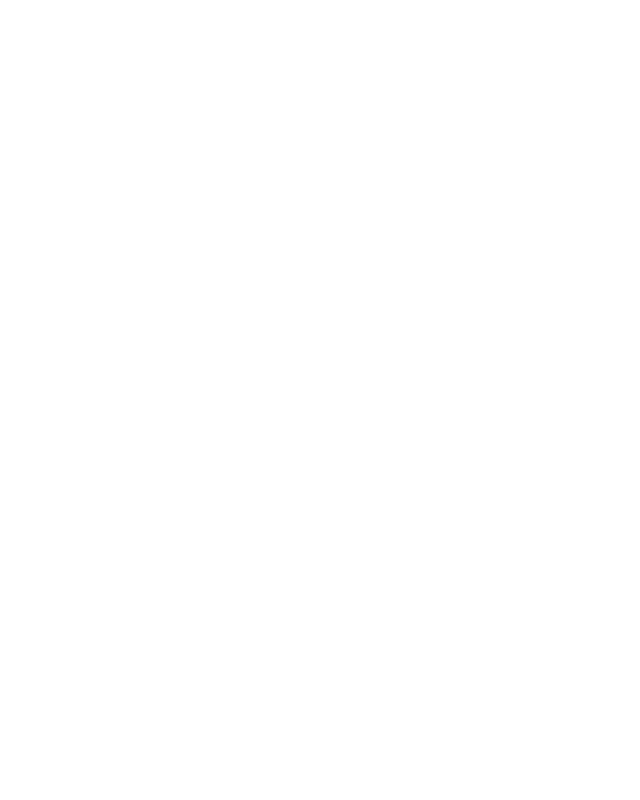
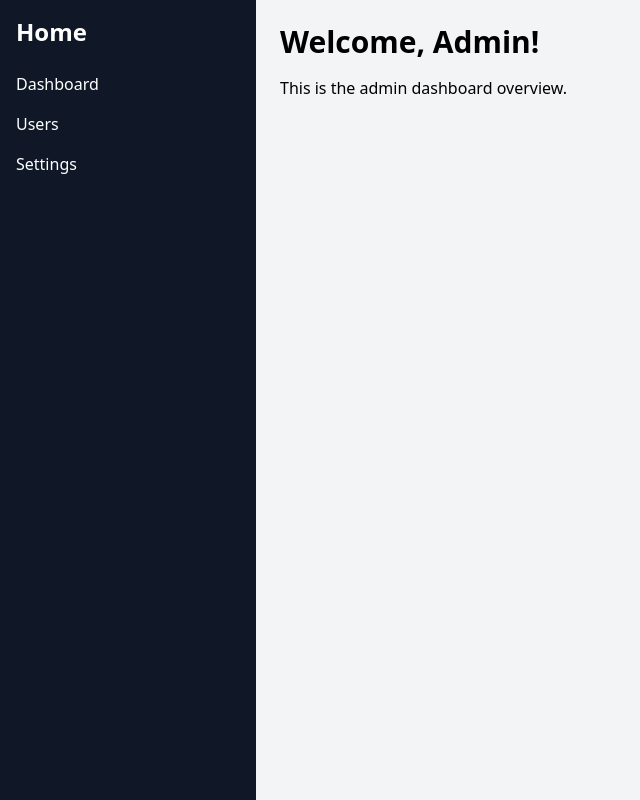
Before and after one commit to sajidmehmoodtariq30/Job_Portal_Frontend, a React (Vite) app: page /admin in a window 1280 px wide. Before the commit this address had no page. Shown: the whole page, without its empty margins (0-640 px from the left). Built offline with nearby package versions, Linux system fonts and the light colour scheme.

Commit message:
Basic Layout

```diff
--- a/src/App.jsx
+++ b/src/App.jsx
@@ -1,7 +1,11 @@
 import React from 'react'
 import { BrowserRouter, Route, Routes } from 'react-router-dom'
 import AppLayout from './components/Layout/AppLayout.jsx'
+import AdminLayout from './components/Layout/AdminLayout.jsx'
+import ClientLayout from './components/Layout/ClientLayout.jsx'
 import Home from './pages/Home.jsx'
+import AdminHome from './pages/AdminHome.jsx'
+import ClientHome from './pages/ClientHome.jsx'
 import Login from './pages/Login.jsx'
 
 const App = () => {
@@ -12,6 +16,13 @@ const App = () => {
           <Route path='' element={<Home />} />
           <Route path='login' element={<Login />} />
         </Route>
+        <Route path="/admin" element={<AdminLayout />}>
+          <Route index element={<AdminHome />} />
+        </Route>
+
+        <Route path="/client" element={<ClientLayout />}>
+          <Route index element={<ClientHome />} />
+        </Route>
       </Routes>
     </BrowserRouter>
   )
--- /dev/null
+++ b/src/components/Layout/AdminLayout.jsx
@@ -0,0 +1,16 @@
+import React from 'react'
+import AdminSidebar from '../UI/AdminSidebar.jsx'
+import { Outlet } from 'react-router-dom'
+
+const AdminLayout = () => {
+    return (
+        <div className="flex h-screen bg-gray-100">
+            <AdminSidebar />
+            <main className="flex-1 p-6 overflow-y-auto">
+                <Outlet />
+            </main>
+        </div>
+    )
+}
+
+export default AdminLayout
--- /dev/null
+++ b/src/components/Layout/ClientLayout.jsx
@@ -0,0 +1,16 @@
+import React from 'react'
+import ClientSidebar from '../UI/ClientSidebar.jsx'
+import { Outlet } from 'react-router-dom'
+
+const ClientLayout = () => {
+    return (
+        <div className="flex h-screen bg-gray-100">
+            <ClientSidebar />
+            <main className="flex-1 p-6 overflow-y-auto">
+                <Outlet />
+            </main>
+        </div>
+    )
+}
+
+export default ClientLayout
--- /dev/null
+++ b/src/components/UI/AdminSidebar.jsx
@@ -0,0 +1,19 @@
+import React from 'react'
+import { Link } from 'react-router-dom'
+
+const AdminSidebar = () => {
+  return (
+    <aside className="w-64 bg-gray-900 text-white p-4">
+      <h2 className='text-2xl font-bold mb-6'>
+      <Link to='/' >Home</Link>
+      </h2>
+      <nav className="flex flex-col gap-4">
+        <Link to="/admin" className="hover:underline">Dashboard</Link>
+        <Link to="/admin/users" className="hover:underline">Users</Link>
+        <Link to="/admin/settings" className="hover:underline">Settings</Link>
+      </nav>
+    </aside>
+  )
+}
+
+export default AdminSidebar
--- /dev/null
+++ b/src/components/UI/ClientSidebar.jsx
@@ -0,0 +1,19 @@
+import React from 'react'
+import { Link } from 'react-router-dom'
+
+const ClientSidebar = () => {
+  return (
+    <aside className="w-64 bg-gray-900 text-white p-4">
+      <h2 className='text-2xl font-bold mb-6'>
+        <Link to='/' >Home</Link>
+      </h2>
+      <nav className="flex flex-col gap-4">
+        <Link to="/client" className="hover:underline">Dashboard</Link>
+        <Link to="/client/progress" className="hover:underline">Progress</Link>
+        <Link to="/client/settings" className="hover:underline">Settings</Link>
+      </nav>
+    </aside>
+  )
+}
+
+export default ClientSidebar
--- a/src/components/UI/Navbar.jsx
+++ b/src/components/UI/Navbar.jsx
@@ -1,8 +1,19 @@
 import React from 'react'
+import { Link } from 'react-router-dom'
 
 const Navbar = () => {
   return (
-    <div>Navbar</div>
+    <nav className="bg-gray-800 text-white p-4">
+      <div className="container mx-auto flex justify-between items-center">
+        <h1 className="text-xl font-bold">ShareTribe</h1>
+        <div className="space-x-4">
+          <Link to="/" className="hover:underline">Home</Link>
+          <Link to="/login" className="hover:underline">Login</Link>
+          <Link to="/admin" className="hover:underline">Admin Dashboard</Link>
+          <Link to="/client" className="hover:underline">Client Dashboard</Link>
+        </div>
+      </div>
+    </nav>
   )
 }
 
--- /dev/null
+++ b/src/pages/AdminHome.jsx
@@ -0,0 +1,12 @@
+import React from 'react'
+
+const AdminHome = () => {
+  return (
+    <div>
+      <h1 className="text-3xl font-bold mb-4">Welcome, Admin!</h1>
+      <p>This is the admin dashboard overview.</p>
+    </div>
+  )
+}
+
+export default AdminHome
--- /dev/null
+++ b/src/pages/ClientHome.jsx
@@ -0,0 +1,12 @@
+import React from 'react'
+
+const ClientHome = () => {
+    return (
+        <div>
+            <h1 className="text-3xl font-bold mb-4">Welcome, Client!</h1>
+            <p>This is the client dashboard.</p>
+        </div>
+    )
+}
+
+export default ClientHome
```
